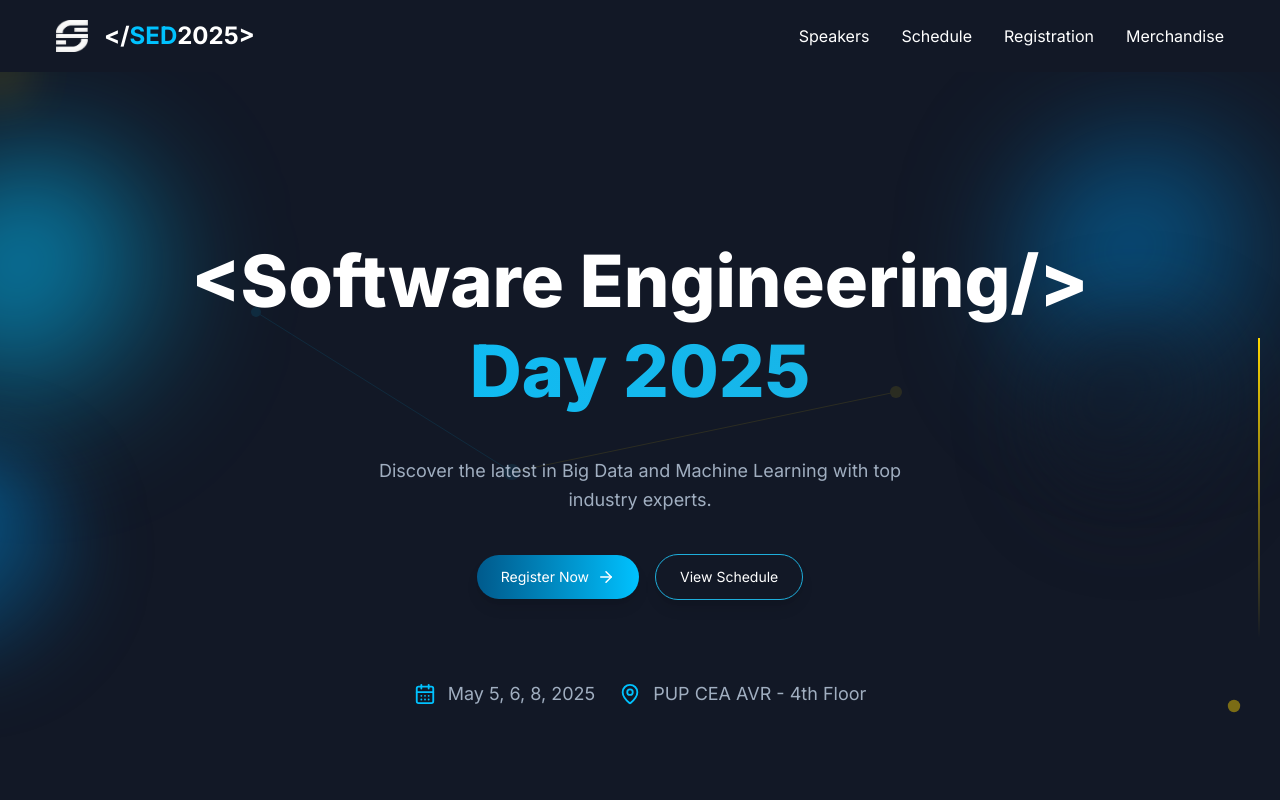
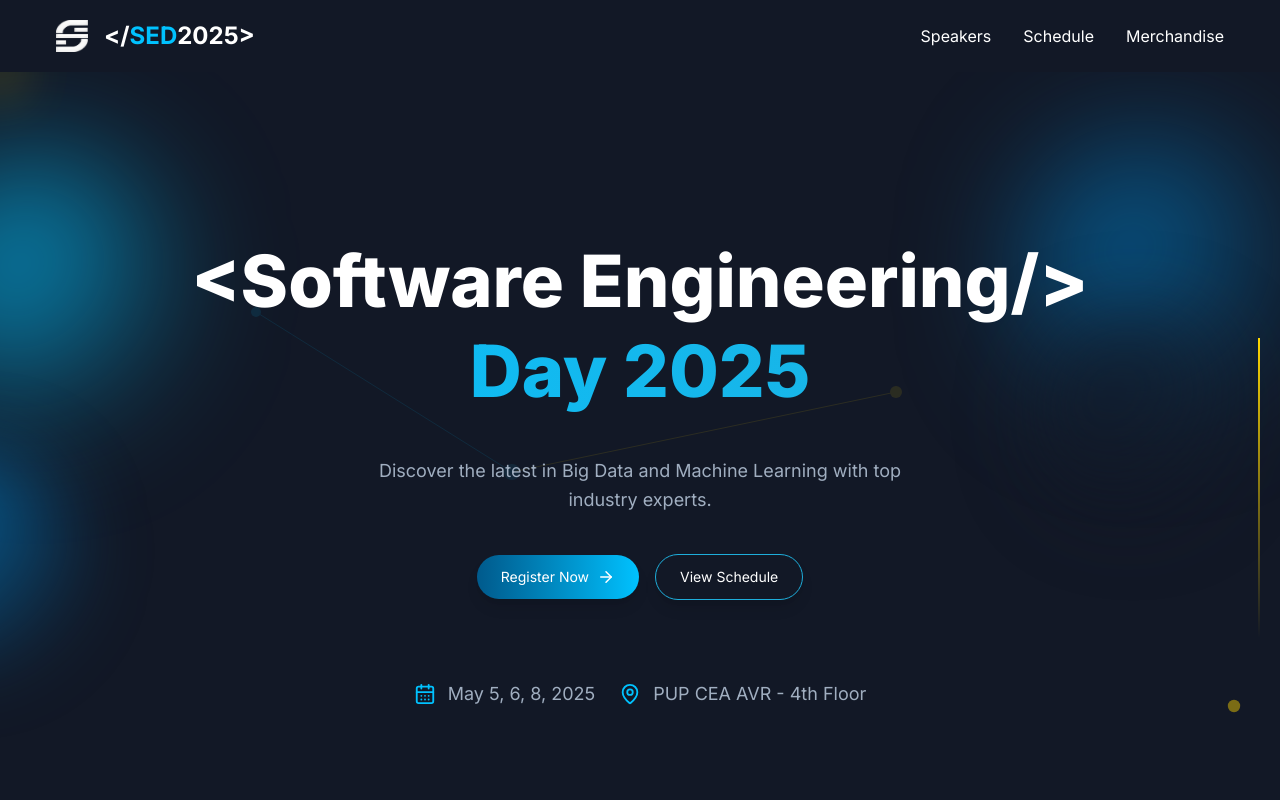
Before and after one commit to irishmicoletcando/software-engineering-day-2025, a Next.js app: page / in a window 1280 px wide. Shown: the top 800 px of the page. Built offline with nearby package versions, Linux system fonts and the light colour scheme.

Commit message:
chore: Commented out Registration

```diff
--- a/src/app/page.tsx
+++ b/src/app/page.tsx
@@ -1,6 +1,5 @@
 import Navbar from "@/components/common/Navbar"
 import Hero from "@/components/home/Hero"
-import Registration from "@/components/registration/Registration"
 import Seminars from "@/components/seminars/Seminars"
 import Speakers from "@/components/speakers/Speakers"
 
@@ -11,7 +10,6 @@ const HomePage = () => {
       <Hero />
       <Speakers />
       <Seminars />
-      <Registration />
     </main>
   )
 }
--- a/src/components/common/Navbar.tsx
+++ b/src/components/common/Navbar.tsx
@@ -32,12 +32,12 @@ const Navbar: React.FC = () => {
             >
               Schedule
             </ScrollLink>
-            <ScrollLink
+            {/* <ScrollLink
               to="registration"
               className="hover:text-light-blue transition-colors duration-300"
             >
               Registration
-            </ScrollLink>
+            </ScrollLink> */}
             <ScrollLink
               to="merchandise"
               className="hover:text-light-blue transition-colors duration-300"
@@ -72,12 +72,12 @@ const Navbar: React.FC = () => {
             >
               Schedule
             </MobileScrollLink>
-            <MobileScrollLink
+            {/* <MobileScrollLink
               to="registration"
               onClick={() => setIsMobileMenuOpen(false)}
             >
               Registration
-            </MobileScrollLink>
+            </MobileScrollLink> */}
             <MobileScrollLink
               to="merchandise"
               onClick={() => setIsMobileMenuOpen(false)}
```
